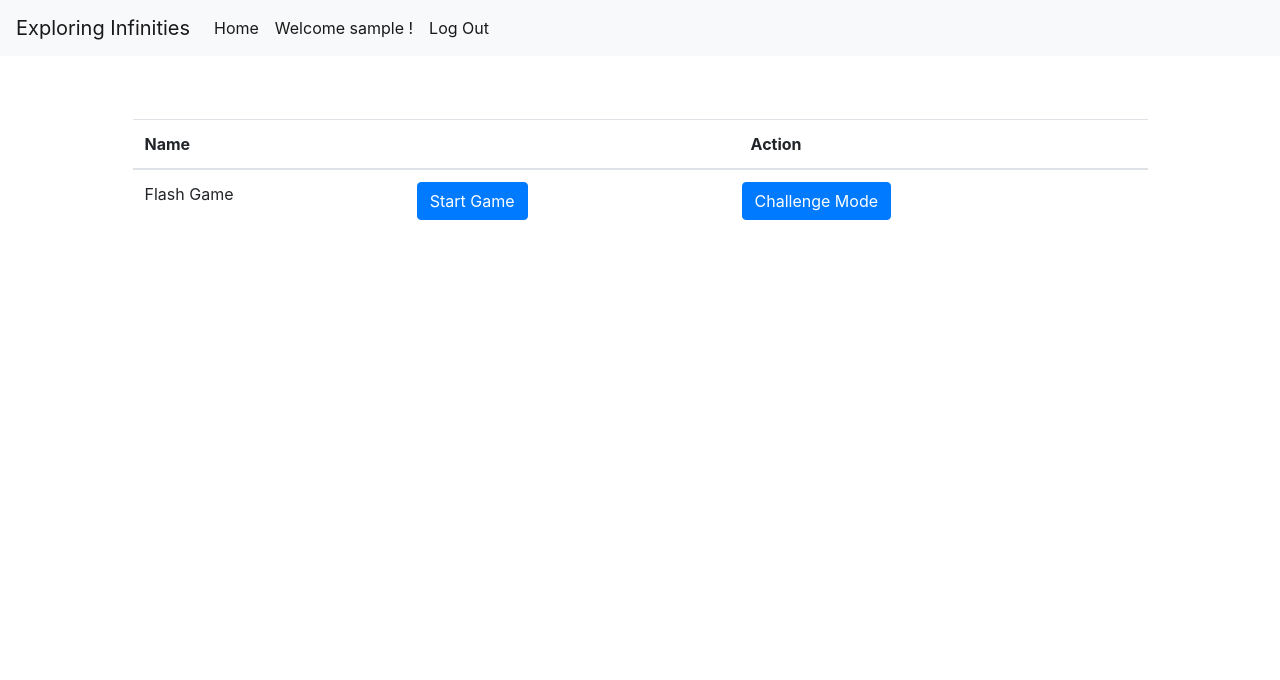
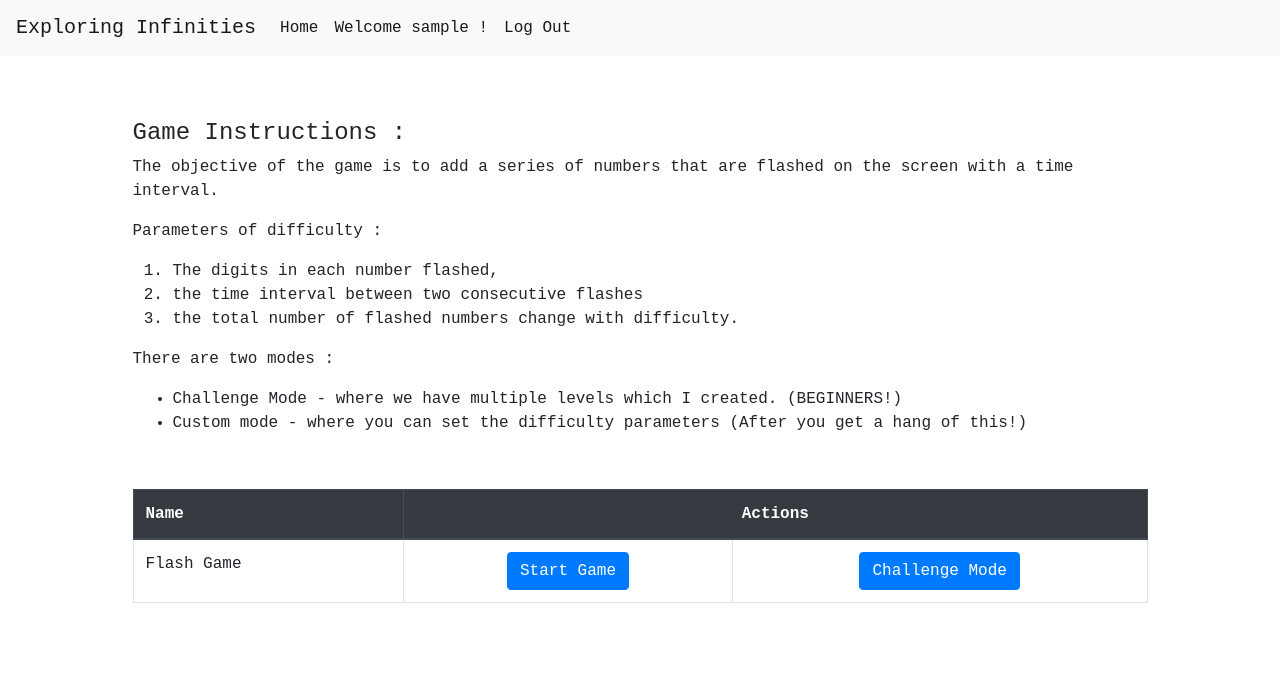
Before and after one commit to Manask322/ExploringInfinities, a Django app: page /games/ in a window 1280 px wide. Shown: the top 680 px of the page. Run offline with Django 3.2, Linux system fonts and the light colour scheme; the first user in the database is signed in; tables that the repository leaves empty hold one stand-in row (Sample ...); some libraries are stand-ins or nearby versions.

Commit message:
UI Changes

```diff
--- a/game/views.py
+++ b/game/views.py
@@ -16,6 +16,15 @@
             ['2', '1000', '3'], ['2', '1000', '5'], ['2', '1000', '7'],
             ['1', '500', '5'], ['1', '500', '10'], ['1', '500', '15'],
             ['1', '500', '20']]
+
+list_length = len(level_list)
+
+score_list = [0]
+initial = 100
+for i in range(list_length):
+    score_list.append(initial)
+    initial += 50
+
 
 def home(request):
     all_users = CustomUser.objects.all().order_by('-high_score')
@@ -54,8 +63,6 @@ def game(request,attemps,level):
         return redirect(home)
     if not request.session.get('attemps'):
         request.session['attemps'] = attemps
-    print( "seesion  attemps : "  + request.session['attemps'])
-    print("atemps : "  + attemps)
     if request.POST:
         data = request.POST
         size = data['size']
@@ -77,7 +84,7 @@ def game(request,attemps,level):
     else:
         game_details = Game.objects.get(user_id=request.user)
         user_details = CustomUser.objects.get(user=request.user)
-        if game_details.current_level >= int(level) and game_details.current_level != 0:
+        if (game_details.current_level + 1 ) != int(level) and game_details.current_level != 0:
             return redirect(games)
         if( int(attemps) >= 2 ):
             return redirect(games)
@@ -91,9 +98,7 @@ def game(request,attemps,level):
         if int(attemps) > int(request.session['attemps']) :
             request.session['attemps'] = attemps
         else:
-            user_details.current_score += 1
-        print( "seesion  attemps : "  + request.session['attemps'])
-        print("atemps : "  + attemps)
+            user_details.current_score += score_list[game_details.current_level-1]
         if user_details.current_score > user_details.high_score:
             user_details.high_score = user_details.current_score
         current_score  = user_details.current_score
@@ -114,7 +119,7 @@ def games(request):
         game.save()
         current_level = 1
         user_details = CustomUser.objects.get(user=request.user)
-        user_details.current_score = -1
+        user_details.current_score = 0
         user_details.save()
         attemps = 0
     except :
--- a/templates/base.html
+++ b/templates/base.html
@@ -17,8 +17,7 @@
         integrity="sha384-B0UglyR+jN6CkvvICOB2joaf5I4l3gm9GU6Hc1og6Ls7i6U/mkkaduKaBhlAXv9k"
         crossorigin="anonymous"></script>
 </head>
-
-<body>
+<body style="font-family: 'Courier New', Courier, monospace;">
     <nav class="navbar navbar-expand-lg navbar-light bg-light">
         <a class="navbar-brand" href="{% url 'home' %}">Exploring Infinities</a>
         <button class="navbar-toggler" type="button" data-toggle="collapse" data-target="#navbarSupportedContent"
@@ -51,5 +50,4 @@
         {% endblock %}
     </div>
 </body>
-
 </html>
--- a/templates/games.html
+++ b/templates/games.html
@@ -3,15 +3,43 @@
 
 {% block content %}
 
-<div class="container" style="padding: 5%;">
-    <table class="table">
-        <thead>
+<div class="container" style="padding: 5%;padding-bottom: 0%;">
+    <h4>Game Instructions :</h4>
+    <p>
+        The objective of the game is to add a series of numbers that are flashed on the screen with a time interval.
+    </p>
+    <p>
+        Parameters of difficulty :
+        <ol>
+            <li>The digits in each number flashed,</li>
+            <li>the time interval between two consecutive flashes</li>
+            <li>the total number of flashed numbers change with difficulty.</li>
+        </ol>
+
+    </p>
+    <p>
+        There are two modes :
+
+        <ul>
+            <li>
+                Challenge Mode - where we have multiple levels which I created. (BEGINNERS!)
+            </li>
+            <li>
+                Custom mode - where you can set the difficulty parameters (After you get a hang of this!)
+            </li>
+        </ul>
+    </p>
+</div>
+
+<div class="container" style="padding: 5%;padding-top: 3%;">
+    <table class="table table-hover table-bordered">
+        <thead class="thead-dark">
             <tr>
                 <th>
                     Name
                 </th>
-                <th colspan="2" style="text-align: center;">
-                    Action
+                <th colspan="2" style="text-align:center;">
+                    Actions
                 </th>
             </tr>
         </thead>
@@ -20,10 +48,10 @@
                 <td>
                     Flash Game
                 </td>
-                <td>
+                <td style="text-align: center;">
                    <a name="start_game" id="start_game" class="btn btn-primary" href="{% url 'start_game' %}" role="button">Start Game</a>
                 </td>
-                <td>
+                <td style="text-align: center;">
                    <a name="start_game" id="start_game" class="btn btn-primary" href="{% url 'game' attemps current_level %} " role="button">Challenge Mode</a>
                 </td>
             </tr>
```
Also changed, not shown: templates/game.html (+8 -4 lines), templates/home.html (+28 -11 lines), 1 other file.
